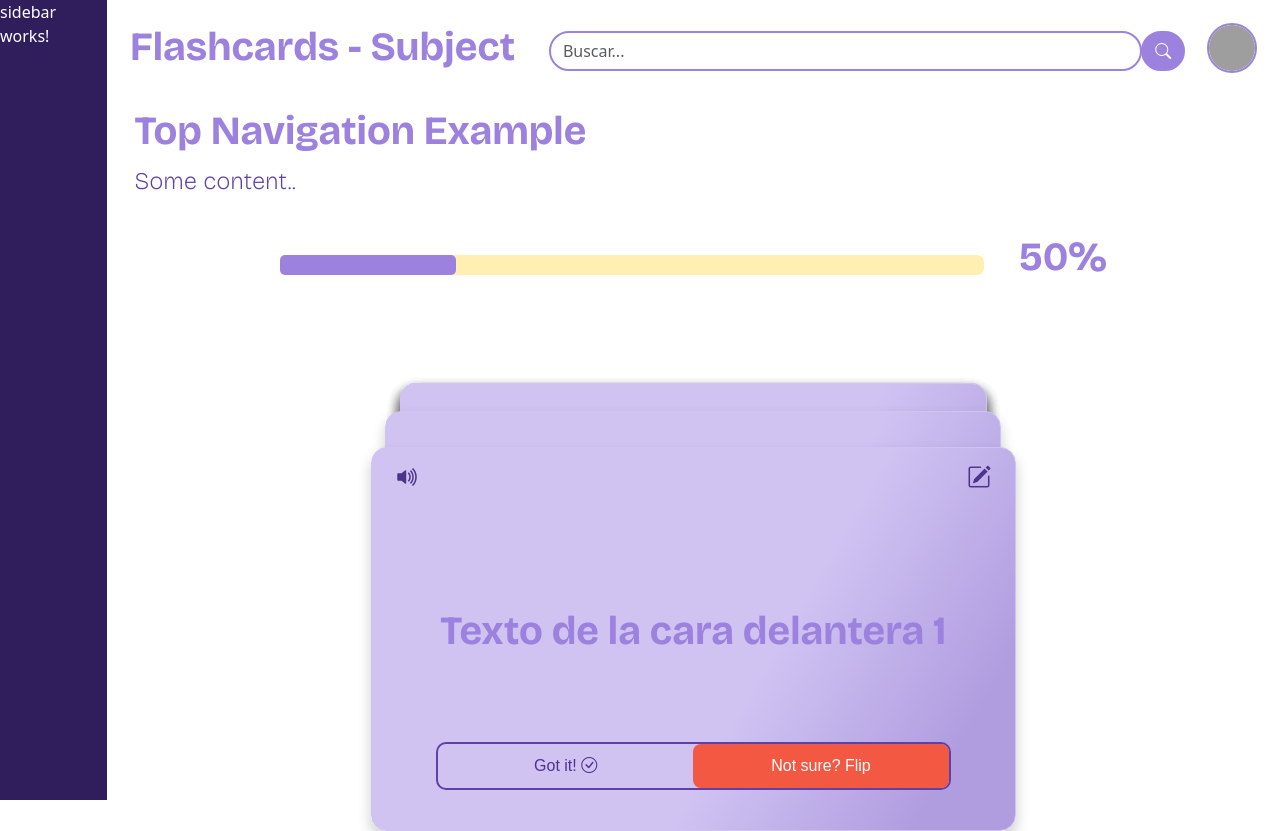
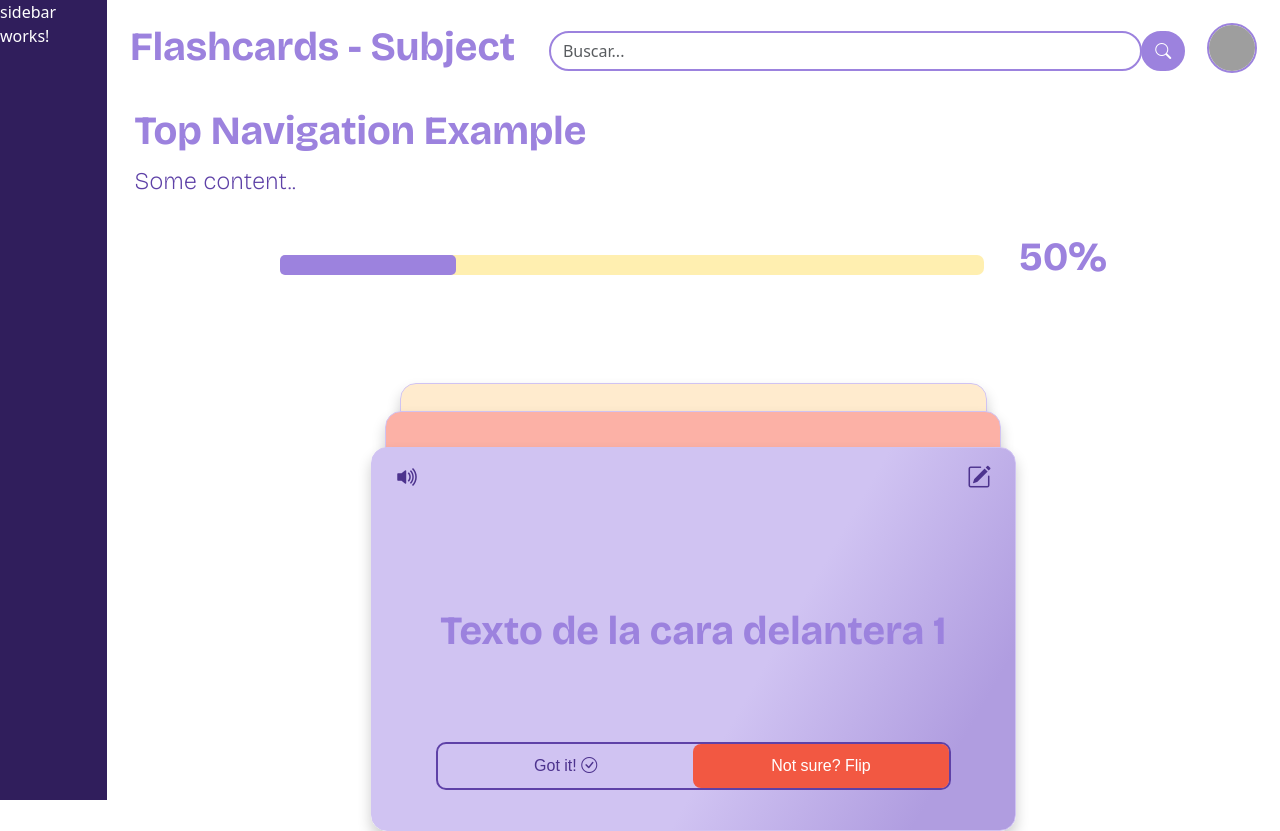
Before and after one commit to FabioB8a/StudyBuddy, an Angular app in the folder Frontend/: page /flashcards in a window 1280 px wide. Built offline with nearby package versions, Linux system fonts and the light colour scheme; grey boxes are pictures that could not be loaded.

Commit message:
Gradientes de color dinámicos desde typescript

```diff
--- a/Frontend/src/app/pages/flashcards-page/flashcards-page.component.css
+++ b/Frontend/src/app/pages/flashcards-page/flashcards-page.component.css
@@ -182,12 +182,12 @@
 }
 
 .flip-card-front {
-    background: linear-gradient(120deg, #D0C3F2 60%, #b09de0 88%);
+    background: linear-gradient(120deg, var(--gradient-color-1) 60%, var(--gradient-color-2) 88%);
     color: white;
 }
 
 .flip-card-back {
-    background: linear-gradient(120deg, #D0C3F2 30%, #b09de0 88%);
+    background: linear-gradient(120deg, var(--gradient-color-1) 30%, var(--gradient-color-2) 88%);
     color: white;
     transform: rotateX(-180deg);
 }
--- a/Frontend/src/app/pages/flashcards-page/flashcards-page.component.html
+++ b/Frontend/src/app/pages/flashcards-page/flashcards-page.component.html
@@ -28,7 +28,7 @@
         <div class="flashcardsDiv">
 
             <!-- Flashcard 3 (40% smaller) -->
-            <div *ngFor="let flashcard of flashcards; let i = index" class="flip-card center smaller2">
+            <div *ngFor="let flashcard of flashcards.slice(2, 3); let i = index" class="flip-card center smaller2" [style.--gradient-color-1]="flashcard.gradientColor1" [style.--gradient-color-2]="flashcard.gradientColor2">
                 <div class="flip-card-inner">
                     <div class="flip-card-front">
                         <p class="title">Cara delantera 3</p>
@@ -40,7 +40,7 @@
             </div>
 
             <!-- Flashcard 2 (20% smaller) -->
-            <div class="flip-card center smaller">
+            <div class="flip-card center smaller" [style.--gradient-color-1]="flashcards[1].gradientColor1" [style.--gradient-color-2]="flashcards[1].gradientColor2">
                 <div class="flip-card-inner">
                     <div class="flip-card-front">
                         <p class="title">Cara delantera 2</p>
@@ -51,8 +51,9 @@
                 </div>
             </div>
 
-            <!-- Flashcard 1. PRINCIPAL. Se obtiene dinamicamente el estado de "Flipped" para determinar la rotacion de la tarjeta -->
-            <div *ngFor="let flashcard of flashcards.slice(0, 1); let i = index" class="flip-card center main" [class.flipped]="flipped">
+            <!-- La informacion de la flashcard principal es la única visible -->
+            <!-- Flashcard 1. PRINCIPAL. Se obtiene dinamicamente el estado de "Flipped" para determinar la rotacion de la tarjeta al igual que los colores para determinar el gradiente -->
+            <div *ngFor="let flashcard of flashcards.slice(0, 1); let i = index" class="flip-card center main" [class.flipped]="flipped" [style.--gradient-color-1]="flashcard.gradientColor1" [style.--gradient-color-2]="flashcard.gradientColor2">
                 <div class="flip-card-inner">
                     <div class="flip-card-front">
                         <!-- Iconos -->
@@ -87,6 +88,9 @@
             </div>
 
         </div>
+
+
+
     </div>
 
 </div>
--- a/Frontend/src/app/pages/flashcards-page/flashcards-page.component.ts
+++ b/Frontend/src/app/pages/flashcards-page/flashcards-page.component.ts
@@ -20,14 +20,19 @@ export class FlashcardsPageComponent {
 
   // Datos de las flashcards
 
-  flashcards = [
-    { title: 'Flashcard 1', frontText: 'Texto de la cara delantera 1', backText: 'Texto de la cara trasera 1' },
-    { title: 'Flashcard 2', frontText: 'Texto de la cara delantera 2', backText: 'Texto de la cara trasera 2' },
-    { title: 'Flashcard 3', frontText: 'Texto de la cara delantera 3', backText: 'Texto de la cara trasera 3' },
-    { title: 'Flashcard 4', frontText: 'Texto de la cara delantera 4', backText: 'Texto de la cara trasera 4' },
-    { title: 'Flashcard 5', frontText: 'Texto de la cara delantera 5', backText: 'Texto de la cara trasera 5' },
-    { title: 'Flashcard 6', frontText: 'Texto de la cara delantera 6', backText: 'Texto de la cara trasera 6' }
-  ];
+flashcards = [
+    { title: 'Flashcard 1', frontText: 'Texto de la cara delantera 1', backText: 'Texto de la cara trasera 1', gradientColor1: '#D0C3F2', gradientColor2: '#b09de0' },
+    { title: 'Flashcard 2', frontText: 'Texto de la cara delantera 2', backText: 'Texto de la cara trasera 2', gradientColor1: '#FCB1A6', gradientColor2: '#FCB1A6' },
+    { title: 'Flashcard 3', frontText: 'Texto de la cara delantera 3', backText: 'Texto de la cara trasera 3', gradientColor1: '#FFEBCE', gradientColor2: '#FFEBCE' },
+    { title: 'Flashcard 4', frontText: 'Texto de la cara delantera 4', backText: 'Texto de la cara trasera 4', gradientColor1: '#724ecd', gradientColor2: '#4D338E' },
+    { title: 'Flashcard 5', frontText: 'Texto de la cara delantera 5', backText: 'Texto de la cara trasera 5', gradientColor1: '#b09de0', gradientColor2: '#9C82DE' },
+    { title: 'Flashcard 6', frontText: 'Texto de la cara delantera 6', backText: 'Texto de la cara trasera 6', gradientColor1: '#D0C3F2', gradientColor2: '#F25842' },
+    { title: 'Flashcard 7', frontText: 'Texto de la cara delantera 7', backText: 'Texto de la cara trasera 7', gradientColor1: '#5E41A7', gradientColor2: '#FFEFB0' },
+    { title: 'Flashcard 8', frontText: 'Texto de la cara delantera 8', backText: 'Texto de la cara trasera 8', gradientColor1: '#724ecd', gradientColor2: '#b09de0' },
+    { title: 'Flashcard 9', frontText: 'Texto de la cara delantera 9', backText: 'Texto de la cara trasera 9', gradientColor1: '#F25842', gradientColor2: '#FFEFB0' },
+];
+
+
 
   // Flip de la flashcard
 
```
